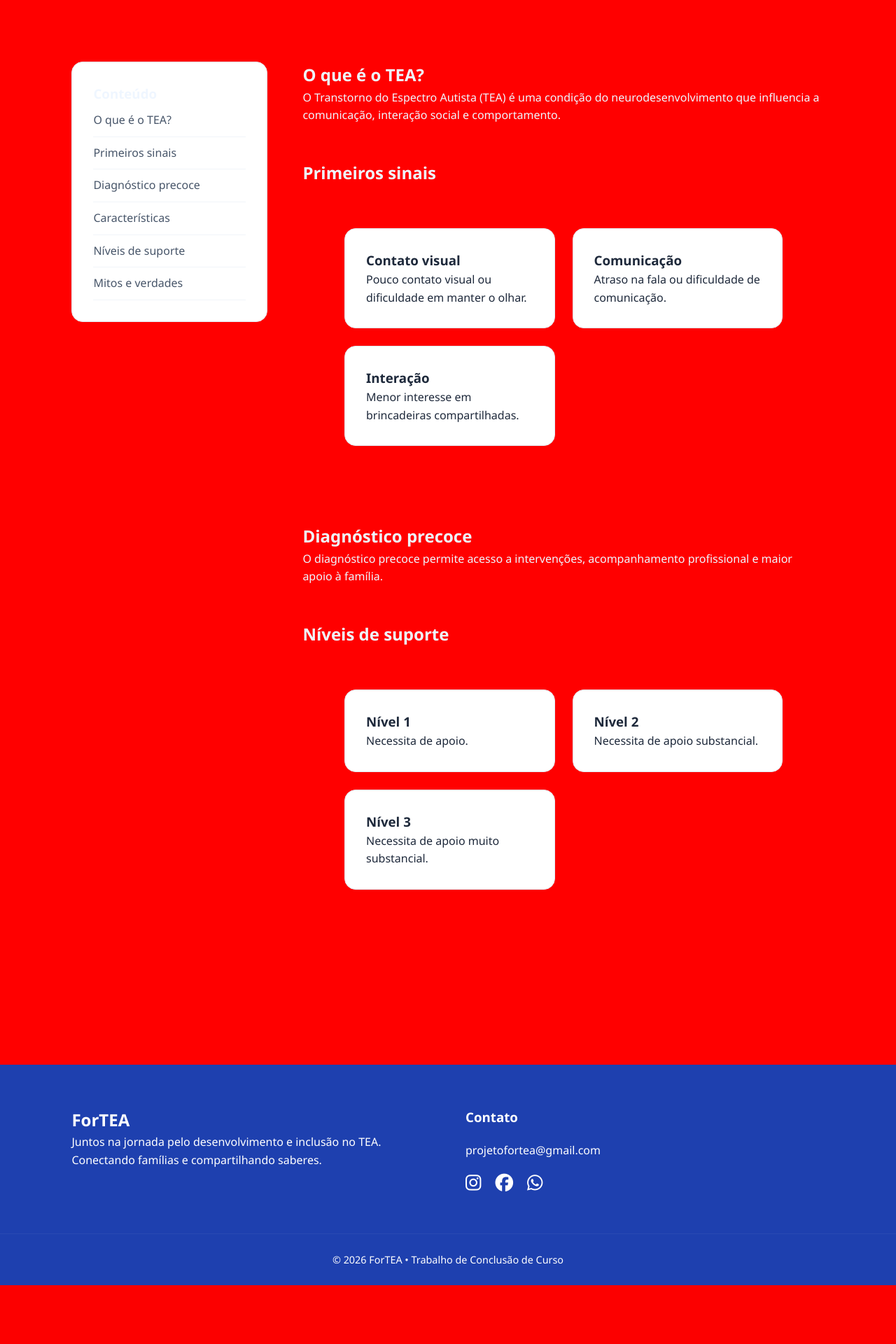
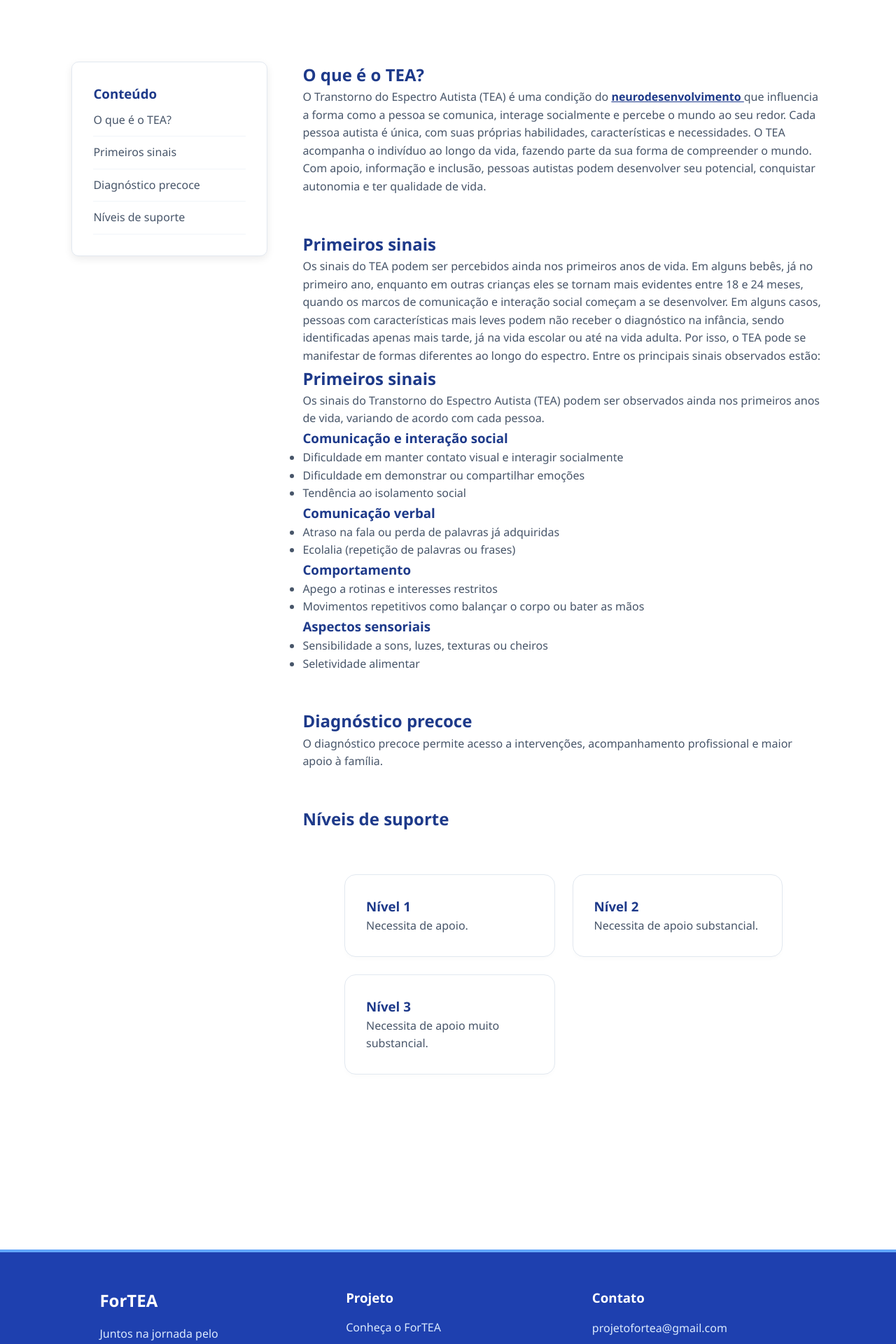
Before and after one commit to anacarolinyf/TCC-2026, a PHP site: page /sobre.php in a window 1280 px wide. Shown: the part 680-2600 px from the top of the page at 70% size. Before the commit the page ends 2516 px from the top, so only its background shows below. Run offline with PHP 8.4, Linux system fonts and the light colour scheme.

Commit message:
alterações na pagina sobre, menu. Conteúdo adicionado.

```diff
--- a/cadastro.php
+++ /dev/null
@@ -1 +0,0 @@
-<?php include 'includes/header.php';?>
--- a/css/estilo.css
+++ b/css/estilo.css
@@ -7,10 +7,12 @@
 }
 
 body {
-    background: #f8fafc;
-    color: #eff6ff;
+    background: white;
+    color: #475569;
     line-height: 1.6;
+  padding-top: 160px; /* ajuste se seu header for maior/menor */
 }
+
 
 /* Transições suaves para interações */
 a, button, input {
@@ -21,6 +23,11 @@ a, button, input {
 header {
     background: #1e40af;
     box-shadow: 0 4px 6px -1px rgba(0, 0, 0, 0.05);
+  position: fixed;
+  top: 0;
+  left: 0;
+  width: 100%;
+  z-index: 9999;
 }
 
 .topo {
@@ -67,7 +74,13 @@ header {
 }
 
 .menu {
+    top: 80px; /* ajuste conforme altura do seu topo */
+    left: 0;
+    width: 100%;
+    z-index: 1000;
+
     border-top: 1px solid rgba(255, 255, 255, 0.1);
+    background: #1e40af;
 }
 
 .menu ul {
@@ -250,12 +263,14 @@ header {
     width: 280px;
     background: white;
     padding: 30px;
-    border-radius: 16px;
+    border-radius: 10px;
     border: 1px solid #e2e8f0;
     height: fit-content;
     position: sticky;
     top: 30px;
+ box-shadow: 0 4px 12px rgba(0,0,0,0.08);
 }
+
 
 .menu-lateral a {
     display: block;
@@ -298,59 +313,89 @@ header {
 }
 
 /* FOOTER */
-footer {
-    background: #1e40af;
-    color: #ffff;
-    margin-top: 80px;
+footer{
+    background:#1e40af;
+    margin-top:80px;
+    border-top: 4px solid #60a5fa;
 }
 
-.footer-container {
-    display: flex;
-    justify-content: space-between;
-    gap: 50px;
-    padding: 60px 8%;
+.footer-container{
+    max-width:1200px;
+    margin:auto;
+
+    display:flex;
+    justify-content:space-between;
+    gap:60px;
+
+    padding:50px 8%;
 }
 
-.footer-sobre, .footer-links, .footer-contato {
-    flex: 1;
+.footer-coluna{
+    flex:1;
 }
 
-.footer-sobre h3, .footer-links h3, .footer-contato h3 {
-    color: white;
-    margin-bottom: 20px;
+.footer-coluna h2,
+.footer-coluna h3{
+    color:white;
+    margin-bottom:15px;
 }
 
-.footer-links ul {
-    list-style: none;
+.footer-coluna p{
+    color:#dbeafe;
+    line-height:1.7;
 }
 
-.footer-links li {
-    margin-bottom: 12px;
+.footer-coluna ul{
+    list-style:none;
 }
 
-.footer-links a {
-    color: #94a3b8;
-    text-decoration: none;
+.footer-coluna li{
+    margin-bottom:10px;
 }
 
-.footer-links a:hover {
-    color: white;
-    text-decoration: underline;
+.footer-coluna a{
+    color:#dbeafe;
+    text-decoration:none;
 }
 
-.redes {
-    display: flex;
-    gap: 20px;
-    margin-top: 20px;
+.footer-coluna a:hover{
+    color:white;
+}
+
+.redes{
+    display:flex;
+    gap:15px;
+    margin-top:15px;
     font-size: 1.6rem;
 }
 
-.redes a {
-    color: #94a3b8;
+.redes i{
+    color:white;
+    font-size:1.3rem;
+    cursor:pointer;
 }
 
-.redes a:hover {
+.footer-copy{
+    border-top:1px solid rgba(255,255,255,.15);
+    text-align:center;
+    padding:18px;
+
+}
+
+.footer-copy p{
+    color:#bfdbfe;
+
+}
+
+.redes a{
     color: white;
+    font-size: 1.4rem;
+    transition: 0.3s;
+}
+
+.redes a:hover{
+    color: #dbeafe;
+    transform: translateY(-3px);
 }
 
 .footer-copy {
@@ -359,6 +404,89 @@ footer {
     font-size: 0.9rem;
     border-top: 1px solid rgba(255, 255, 255, 0.05);
 }
- body{
-    background:red !important;
+
+
+.slogan{
+    margin-top: 20px;
+    font-weight: 600;
+    color: #dbeafe;
 }
+
+/* HEADER */
+header,
+header h1,
+header h2,
+header h3,
+header p,
+header a {
+    color: white;
+}
+
+/* FOOTER */
+footer,
+footer h1,
+footer h2,
+footer h3,
+footer p,
+footer a {
+    color: white;
+}
+
+/* CONTEÚDO DAS PÁGINAS */
+main h1,
+main h2,
+main h3 {
+    color: #1e3a8a;
+}
+
+main p {
+    color: #475569;
+}
+
+
+.tooltip-termo {
+  position: relative;
+  color: #1e3a8a;
+  font-weight: bold;
+  cursor: pointer;
+  text-decoration: underline;
+}
+
+/* o balão */
+.tooltip-text {
+  display: none;
+  position: absolute;
+  bottom: 125%;
+  left: 50%;
+  transform: translateX(-50%);
+
+  background: #ffffff;
+  color: #333;
+  padding: 10px 12px;
+  border-radius: 10px;
+  width: 220px;
+
+  box-shadow: 0 4px 12px rgba(0,0,0,0.15);
+  font-size: 12px;
+  z-index: 999;
+}
+
+/* “setinha” da nuvem */
+.tooltip-text::after {
+  content: "";
+  position: absolute;
+  top: 100%;
+  left: 50%;
+  transform: translateX(-50%);
+  border-width: 6px;
+  border-style: solid;
+  border-color: white transparent transparent transparent;
+}
+
+/* quando ativo */
+.tooltip-termo.active .tooltip-text {
+  display: block;
+}
+html {
+  scroll-behavior: smooth;
+}
--- a/includes/footer.php
+++ b/includes/footer.php
@@ -2,32 +2,55 @@
 
     <div class="footer-container">
 
-        <div class="footer-sobre">
+        <div class="footer-coluna">
             <h2>ForTEA</h2>
 
             <p>
-                Juntos na jornada pelo desenvolvimento e inclusão no TEA. Conectando famílias e compartilhando saberes.
+               Juntos na jornada pelo desenvolvimento e inclusão no TEA.
+                Conectando famílias e compartilhando saberes.
             </p>
+                  <p class="slogan">
+    Informação • Inclusão • Acolhimento
+</p>
         </div>
 
-        <div class="footer-contato">
+
+
+        <div class="footer-coluna">
+            <h3>Projeto</h3>
+
+            <ul>
+                <li><a href="projeto.php">Conheça o ForTEA</a></li>
+                <li><a href="sobre.php">Sobre o TEA</a></li>
+                <li><a href="faq.php">Perguntas Frequentes</a></li>
+            </ul>
+        </div>
+
+        <div class="footer-coluna">
             <h3>Contato</h3>
 
             <p>projetofortea@gmail.com</p>
 
+
             <div class="redes">
-                <i class="fa-brands fa-instagram"></i>
-                <i class="fa-brands fa-facebook"></i>
-                <i class="fa-brands fa-whatsapp"></i>
-            </div>
+    <a href="#">
+        <i class="fa-brands fa-github"></i>
+    </a>
+
+    <a href="#">
+        <i class="fa-brands fa-instagram"></i>
+    </a>
+
+    <a href="mailto:projetofortea@gmail.com">
+        <i class="fa-solid fa-envelope"></i>
+    </a>
+</div>
         </div>
 
     </div>
 
     <div class="footer-copy">
-        <p>
-            © 2026 ForTEA • Trabalho de Conclusão de Curso
-        </p>
+        <p>© 2026 ForTEA • Trabalho de Conclusão de Curso</p>
     </div>
 
 </footer>
--- a/index.php
+++ b/index.php
@@ -75,6 +75,7 @@
 
 </section>
 
+
 </main>
 
 <?php include 'includes/footer.php'; ?>
--- a/sobre.php
+++ b/sobre.php
@@ -1,16 +1,17 @@
 <?php include 'includes/header.php';?>
+
+<link rel="stylesheet" href="css/estilo.css">
+
 <main>
-    <section class="sobre-banner">
+
+<section class="sobre-banner">
 
     <div class="sobre-texto">
-
 
         <h1>Sobre o Transtorno do Espectro Autista</h1>
 
         <p>
-            Conheça mais sobre o autismo, seus sinais,
-            diagnóstico, níveis de suporte e a importância
-            da inclusão para uma sociedade mais acolhedora.
+            Conheça mais sobre o Transtorno do Espectro Autista, seus principais sinais, níveis de suporte, diagnóstico precoce e a importância da inclusão em todas as fases da vida. Compreender suas características é fundamental para promover um ambiente mais inclusivo e acolhedor para as pessoas autistas e suas famílias.
         </p>
 
     </div>
@@ -30,9 +31,7 @@
         <a href="#oque">O que é o TEA?</a>
         <a href="#sinais">Primeiros sinais</a>
         <a href="#diagnostico">Diagnóstico precoce</a>
-        <a href="#caracteristicas">Características</a>
         <a href="#niveis">Níveis de suporte</a>
-        <a href="#mitos">Mitos e verdades</a>
 
     </div>
 
@@ -42,34 +41,66 @@
             <h2>O que é o TEA?</h2>
 
             <p>
-                O Transtorno do Espectro Autista (TEA) é uma condição
-                do neurodesenvolvimento que influencia a comunicação,
-                interação social e comportamento.
+              O Transtorno do Espectro Autista (TEA) é uma condição do
+              <span class="tooltip-termo" onclick="toggleTooltip(this)">
+                neurodesenvolvimento
+                <span class="tooltip-text">
+                  Processo de crescimento e organização do sistema nervoso, é responsável por moldar e estruturar as habilidades motoras, cognitivas, sensoriais, comunicativas e emocionais do indivíduo.
+                </span>
+              </span>
+             que influencia a forma como a pessoa se comunica, interage socialmente e percebe o mundo ao seu redor.
+
+            Cada pessoa autista é única, com suas próprias habilidades, características e necessidades.
+
+O TEA acompanha o indivíduo ao longo da vida, fazendo parte da sua forma de compreender o mundo.
+
+Com apoio, informação e inclusão, pessoas autistas podem desenvolver seu potencial, conquistar autonomia e ter qualidade de vida.
             </p>
         </section>
 
         <section id="sinais">
             <h2>Primeiros sinais</h2>
+                <p>
+                   Os sinais do TEA podem ser percebidos ainda nos primeiros anos de vida. Em alguns bebês, já no primeiro ano, enquanto em outras crianças eles se tornam mais evidentes entre 18 e 24 meses, quando os marcos de comunicação e interação social começam a se desenvolver.
 
-            <div class="cards-info">
+Em alguns casos, pessoas com características mais leves podem não receber o diagnóstico na infância, sendo identificadas apenas mais tarde, já na vida escolar ou até na vida adulta. Por isso, o TEA pode se manifestar de formas diferentes ao longo do espectro.
+Entre os principais sinais observados estão:
 
-                <div class="info-card">
-                    <h3>Contato visual</h3>
-                    <p>Pouco contato visual ou dificuldade em manter o olhar.</p>
-                </div>
+<section class="sinais-tea">
 
-                <div class="info-card">
-                    <h3>Comunicação</h3>
-                    <p>Atraso na fala ou dificuldade de comunicação.</p>
-                </div>
+  <h2>Primeiros sinais</h2>
 
-                <div class="info-card">
-                    <h3>Interação</h3>
-                    <p>Menor interesse em brincadeiras compartilhadas.</p>
-                </div>
+  <p>
+    Os sinais do Transtorno do Espectro Autista (TEA) podem ser observados ainda nos primeiros anos de vida,
+    variando de acordo com cada pessoa.
+  </p>
 
-            </div>
-        </section>
+  <h3>Comunicação e interação social</h3>
+  <ul>
+    <li>Dificuldade em manter contato visual e interagir socialmente</li>
+    <li>Dificuldade em demonstrar ou compartilhar emoções</li>
+    <li>Tendência ao isolamento social</li>
+  </ul>
+
+  <h3>Comunicação verbal</h3>
+  <ul>
+    <li>Atraso na fala ou perda de palavras já adquiridas</li>
+    <li>Ecolalia (repetição de palavras ou frases)</li>
+  </ul>
+
+  <h3>Comportamento</h3>
+  <ul>
+    <li>Apego a rotinas e interesses restritos</li>
+    <li>Movimentos repetitivos como balançar o corpo ou bater as mãos</li>
+  </ul>
+
+  <h3>Aspectos sensoriais</h3>
+  <ul>
+    <li>Sensibilidade a sons, luzes, texturas ou cheiros</li>
+    <li>Seletividade alimentar</li>
+  </ul>
+
+</section>
 
         <section id="diagnostico">
             <h2>Diagnóstico precoce</h2>
@@ -108,5 +139,24 @@
     </div>
 
 </section>
+
+<script>
+function toggleTooltip(el) {
+  el.classList.toggle("active");
+}
+
+/* fecha tooltip ao clicar fora */
+document.addEventListener("click", function (e) {
+  const tooltips = document.querySelectorAll(".tooltip-termo");
+
+  tooltips.forEach(t => {
+    if (!t.contains(e.target)) {
+      t.classList.remove("active");
+    }
+  });
+});
+</script>
+
 </main>
+
 <?php include 'includes/footer.php'; ?>
```
Also changed, not shown: contato.php (deleted, +0 -62 lines), faq.php (deleted, +0 -62 lines), guia.php (deleted, +0 -62 lines), leis.php (deleted, +0 -62 lines), login.php (deleted, +0 -62 lines).
